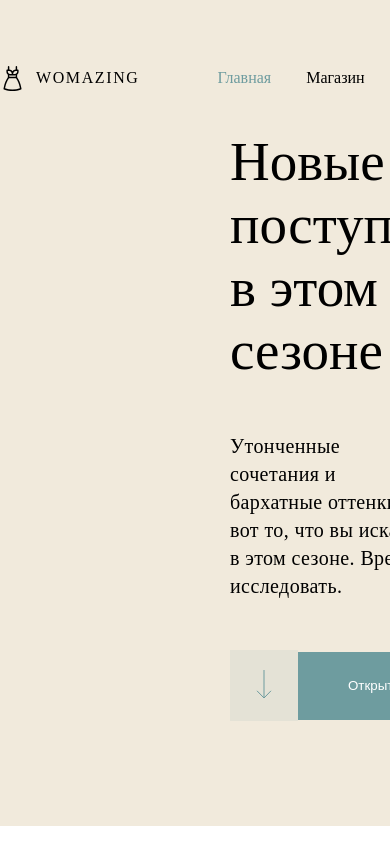
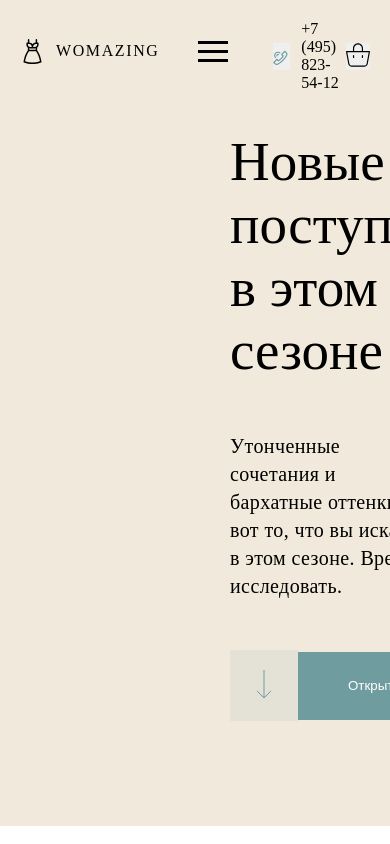
Before and after one commit to tarieltairov/WOMAZING, a React (Vite) app: page / in a window 390 px wide. Shown: the top 844 px of the page. Built offline with nearby package versions, Linux system fonts and the light colour scheme.

Commit message:
обавлены адаптивные стили для хедера и компонента ProductDetail

```diff
--- a/src/common/components/Header/Header.module.scss
+++ b/src/common/components/Header/Header.module.scss
@@ -50,6 +50,7 @@
   justify-content: center;
   &:hover {
     background-color: var(--birch);
+
   }
   cursor: pointer;
 }
@@ -73,8 +74,18 @@
   border-radius: 50%;
   font-size: 9px;
 }
+
+
 @media (max-width: 768px) {
-  header {
-    max-width: 100%;
+  .header {
+
+    justify-content: space-between;
+
+    padding: 10px 20px;
   }
+
+  .contact {
+   margin-top: 10px;
+  }
+
 }
--- a/src/common/components/LogoNav/LogoNav.jsx
+++ b/src/common/components/LogoNav/LogoNav.jsx
@@ -1,4 +1,42 @@
-import React from 'react'
+// import React from 'react'
+// import { NavLink } from 'react-router-dom'
+// import logo from '../../../assets/icons/logo.svg'
+// import { ROUTER_PATHS } from '../../../routes/routesPaths'
+// import styles from './LogoNav.module.scss'
+// const menuItems = [
+//   { name: 'Главная', path: ROUTER_PATHS.main },
+//   { name: 'Магазин', path: ROUTER_PATHS.shop },
+//   { name: 'О бренде', path: ROUTER_PATHS.brand },
+//   { name: 'Контакты', path: ROUTER_PATHS.contacts },
+// ]
+// export const LogoNav = () => {
+//   return (
+//     <div className={styles.root}>
+//       <div className={styles.logo}>
+//         <img
+//           src={logo}
+//           alt="logo"
+//         />
+//         <div className={styles.logoTitle}>Womazing</div>
+//       </div>
+//       <nav>
+//         <ul className={styles.navigation}>
+//           {menuItems.map((item, index) => (
+//             <li key={index}>
+//               <NavLink
+//                 to={item.path}
+//                 className={({ isActive }) => (isActive ? styles.o : '')}
+//               >
+//                 {item.name}
+//               </NavLink>
+//             </li>
+//           ))}
+//         </ul>
+//       </nav>
+//     </div>
+//   )
+// }
+import React, { useState } from 'react'
 import { NavLink } from 'react-router-dom'
 
 import logo from '../../../assets/icons/logo.svg'
@@ -14,6 +52,12 @@ const menuItems = [
 ]
 
 export const LogoNav = () => {
+  const [isMenuOpen, setMenuOpen] = useState(false)
+
+  const toggleMenu = () => {
+    setMenuOpen(!isMenuOpen)
+  }
+
   return (
     <div className={styles.root}>
       <div className={styles.logo}>
@@ -25,12 +69,23 @@ export const LogoNav = () => {
       </div>
 
       <nav>
-        <ul className={styles.navigation}>
+        <button
+          className={styles.hamburger}
+          onClick={toggleMenu}
+        >
+          <span className={styles.bar}></span>
+          <span className={styles.bar}></span>
+          <span className={styles.bar}></span>
+        </button>
+        <ul
+          className={`${styles.navigation} ${isMenuOpen ? styles.active : ''}`}
+        >
           {menuItems.map((item, index) => (
             <li key={index}>
               <NavLink
                 to={item.path}
                 className={({ isActive }) => (isActive ? styles.o : '')}
+                onClick={() => setMenuOpen(false)} // Закрываем меню при выборе
               >
                 {item.name}
               </NavLink>
--- a/src/common/components/LogoNav/LogoNav.module.scss
+++ b/src/common/components/LogoNav/LogoNav.module.scss
@@ -12,6 +12,7 @@
     align-items: center;
     text-decoration: none;
   }
+
   .logoTitle {
     font-weight: 500;
     font-size: 16px;
@@ -29,11 +30,62 @@
   align-items: center;
   gap: 35px;
   cursor: pointer;
+
   li {
     text-wrap: nowrap;
     padding: 0;
   }
 }
+
 .o {
   color: var(--birch);
 }
+
+.hamburger {
+  display: none;
+  flex-direction: column;
+  background: none;
+  border: none;
+  cursor: pointer;
+
+  .bar {
+    width: 30px;
+    height: 3px;
+    background-color: var(--black);
+    margin: 3px 0;
+    transition: 0.3s;
+  }
+}
+
+@media (max-width: 768px) {
+  .root {
+    display: flex;
+    justify-content: space-between;
+    align-items: center;
+    width: 100%;
+  }
+
+  .navigation {
+    display: none;
+    flex-direction: column;
+    width: 100%;
+    background-color: var(--birch);
+    border-radius: 20px;
+    position: absolute;
+    top: 60px;
+    padding: 10px 0;
+    z-index: 10;
+
+    &.active {
+      display: flex;
+    }
+
+    gap: 10px;
+  }
+
+  .hamburger {
+    display: flex;
+    margin: 0;
+    padding: 0;
+  }
+}
--- a/src/styles/global.scss
+++ b/src/styles/global.scss
@@ -1,2 +1,2 @@
-@import './reset.scss';
-@import './variables.scss';
+@use './reset.scss' as*;
+@use './variables.scss' as*;
```
Also changed, not shown: src/common/components/Header/Header.jsx (+0 -52 lines).
